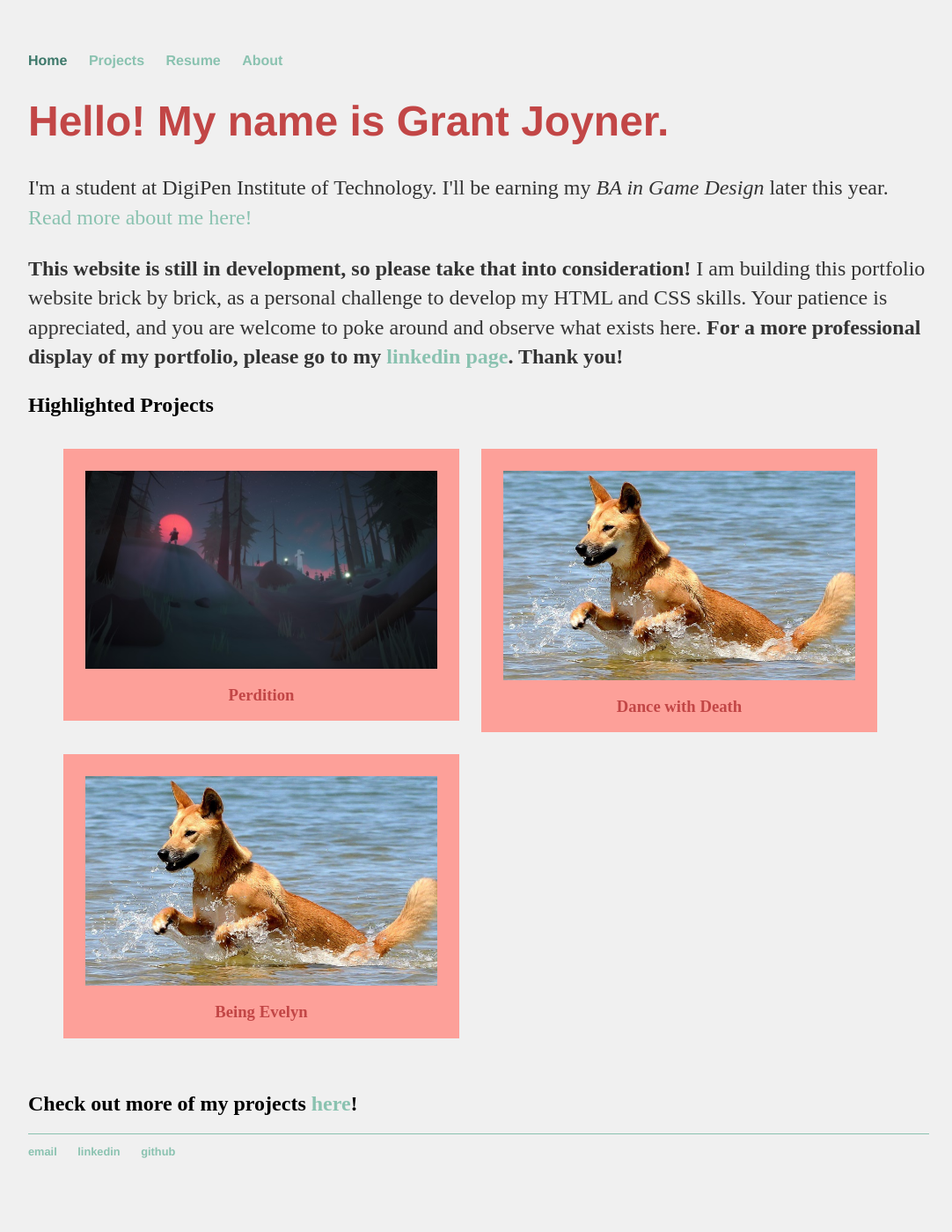
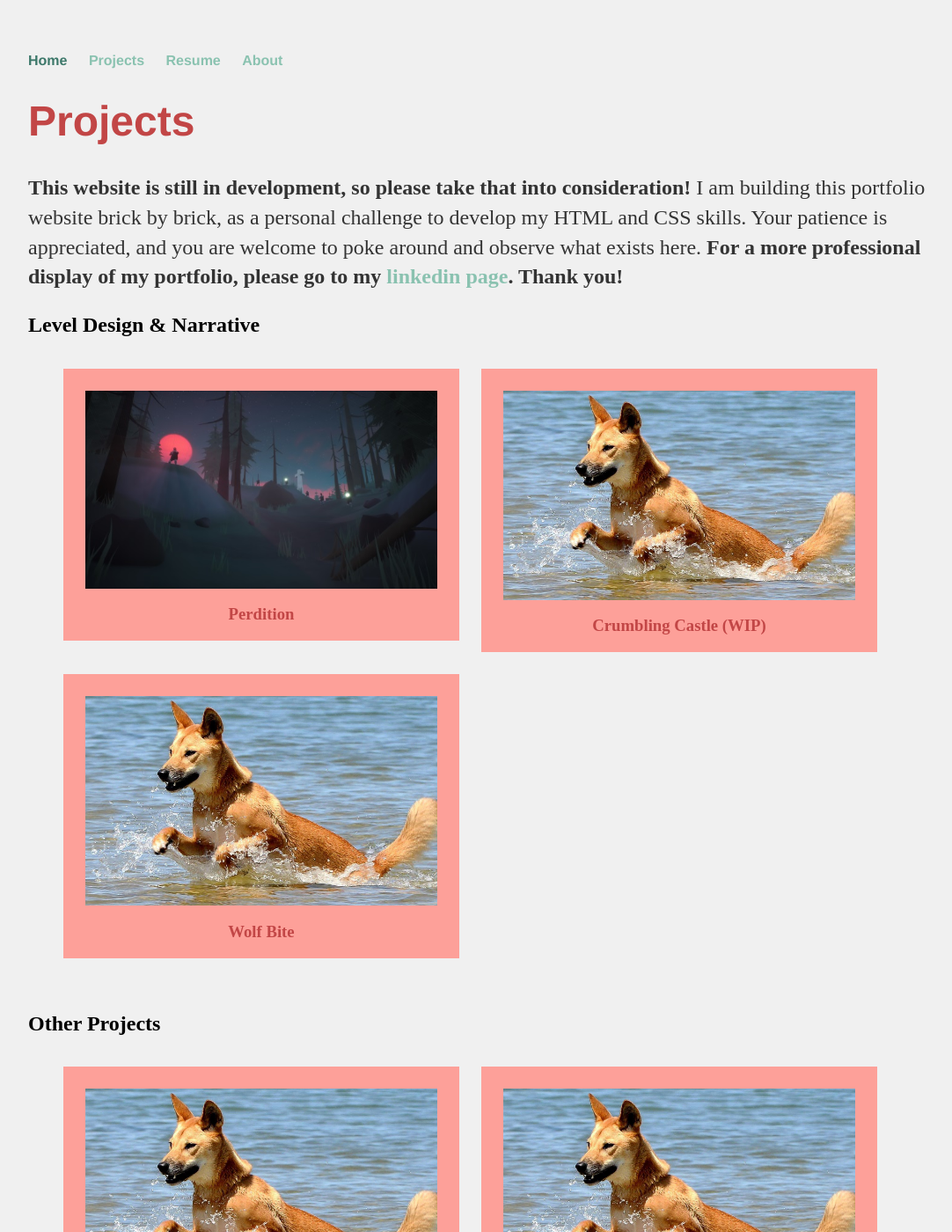
Before and after one commit to digigrant/digigrant.github.io, a Jekyll site: the page built from index.html, in a window 1280 px wide and 1400 px high. Shown: the whole window at 88% size, without its empty margins (96-1178 px from the left). Built offline with Jekyll 4.4.1, drawn with Linux system fonts in a browser that asks for light colours; some of the changed text lies outside the part shown.

Commit message:
Update index.html

```diff
--- a/index.html
+++ b/index.html
@@ -1,14 +1,14 @@
 ---
 layout: default
-title: Home
+title: Projects
 ---
-<div class="blurb">
-	<h1>Hello! My name is Grant Joyner.</h1>
-	<p>I'm a student at DigiPen Institute of Technology. I'll be earning my <em>BA in Game Design</em> later this year. <a href="/about">Read more about me here!</a></p>
+
+<h1>Projects</h1>
+
 <p><strong>This website is still in development, so please take that into consideration!</strong> I am building this portfolio website brick by brick, as a personal challenge to develop my HTML and CSS skills. Your patience is appreciated, and you are welcome to poke around and observe what exists here. <strong>For a more professional display of my portfolio, please go to my <a href="https://www.linkedin.com/in/gejoyner/">linkedin page</a>. Thank you!</strong></p>
-</div>
 
-<h2>Highlighted Projects</h2>
+<div class="grid">
+  <h2>Level Design & Narrative</h2>
   <div class="row">
     <ul>
       <a href="/projects/perdition.html">
@@ -16,18 +16,31 @@ title: Home
           <img src="/assets/images/perdition1_small.jpg"><h3>Perdition</h3>
         </li>
       </a>
-
-	<a href="/projects/dance-with-death.html">
+      <a href="/projects/crumbling-castle.html">
         <li class="col">
-	  <img src="/assets/images/dingo.jpg"><h3>Dance with Death</h3>
+          <img src="/assets/images/dingo.jpg"><h3>Crumbling Castle (WIP)</h3>
         </li>
       </a>
-
-	<a href="/projects/being-evelyn.html">
+      <a href="/projects/wolf-bite.html">
         <li class="col">
-	  <img src="/assets/images/dingo.jpg"><h3>Being Evelyn</h3>
+          <img src="/assets/images/dingo.jpg"><h3>Wolf Bite</h3>
         </li>
       </a>
     </ul>
   </div>
-<h2>Check out more of my projects <a href="/projects.html">here</a>!</h2>
+
+  <h2>Other Projects</h2>
+  <div class="row">
+    <ul>
+      <li class="col">
+        <a href="/projects/being-evelyn.html"><img src="/assets/images/dingo.jpg"><h3>Being Evelyn</h3></a>
+      </li>
+      <li class="col">
+        <a href="/projects/super-dunk-fighters.html"><img src="/assets/images/dingo.jpg"><h3>Super Dunk Fighters</h3></a>
+      </li>
+      <li class="col">
+        <a href="/projects/dance-with-death.html"><img src="/assets/images/dingo.jpg"><h3>Dance with Death</h3></a>
+      </li>
+    </ul>
+  </div>
+</div>
```
Lines whose indentation alone changed are shown as unchanged.
